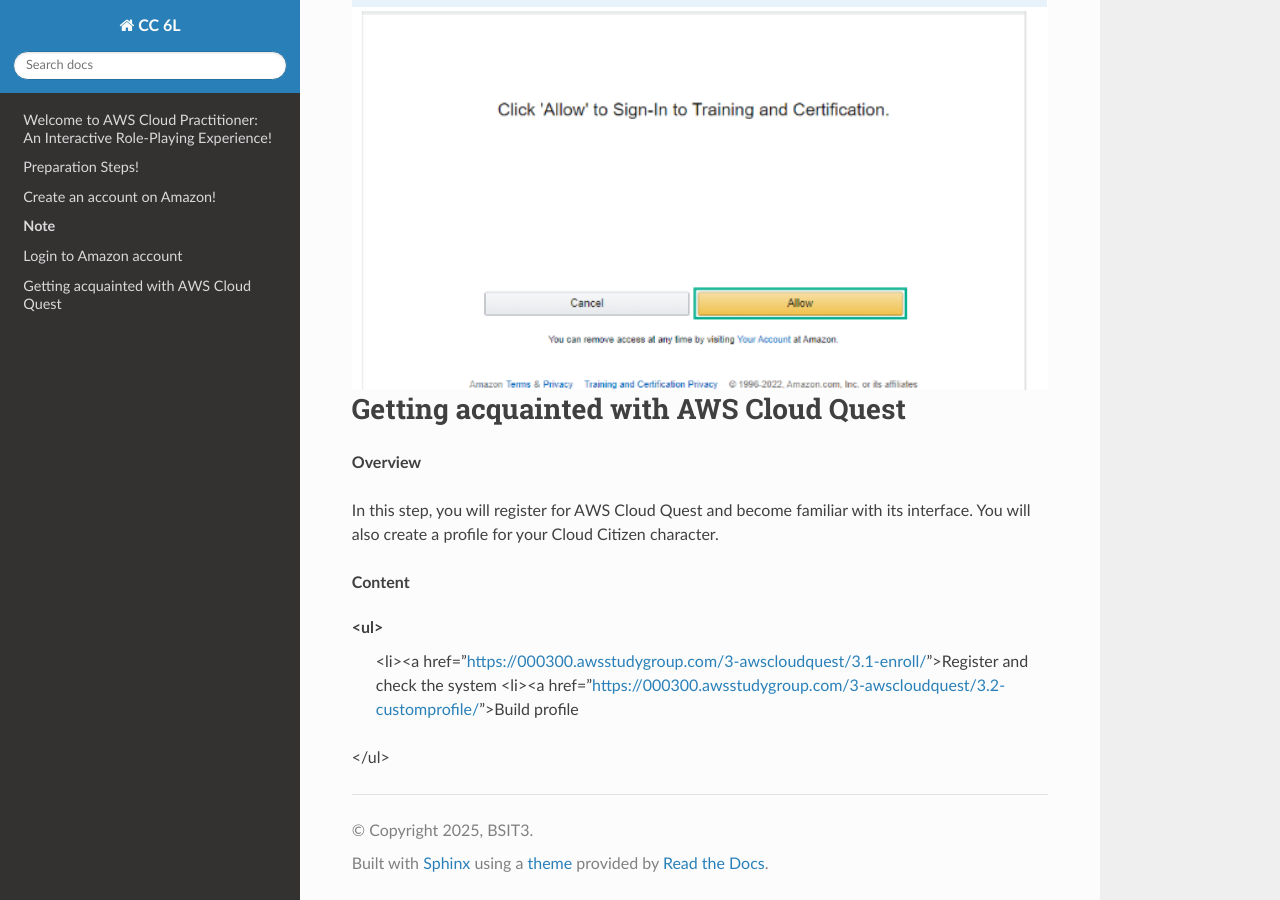
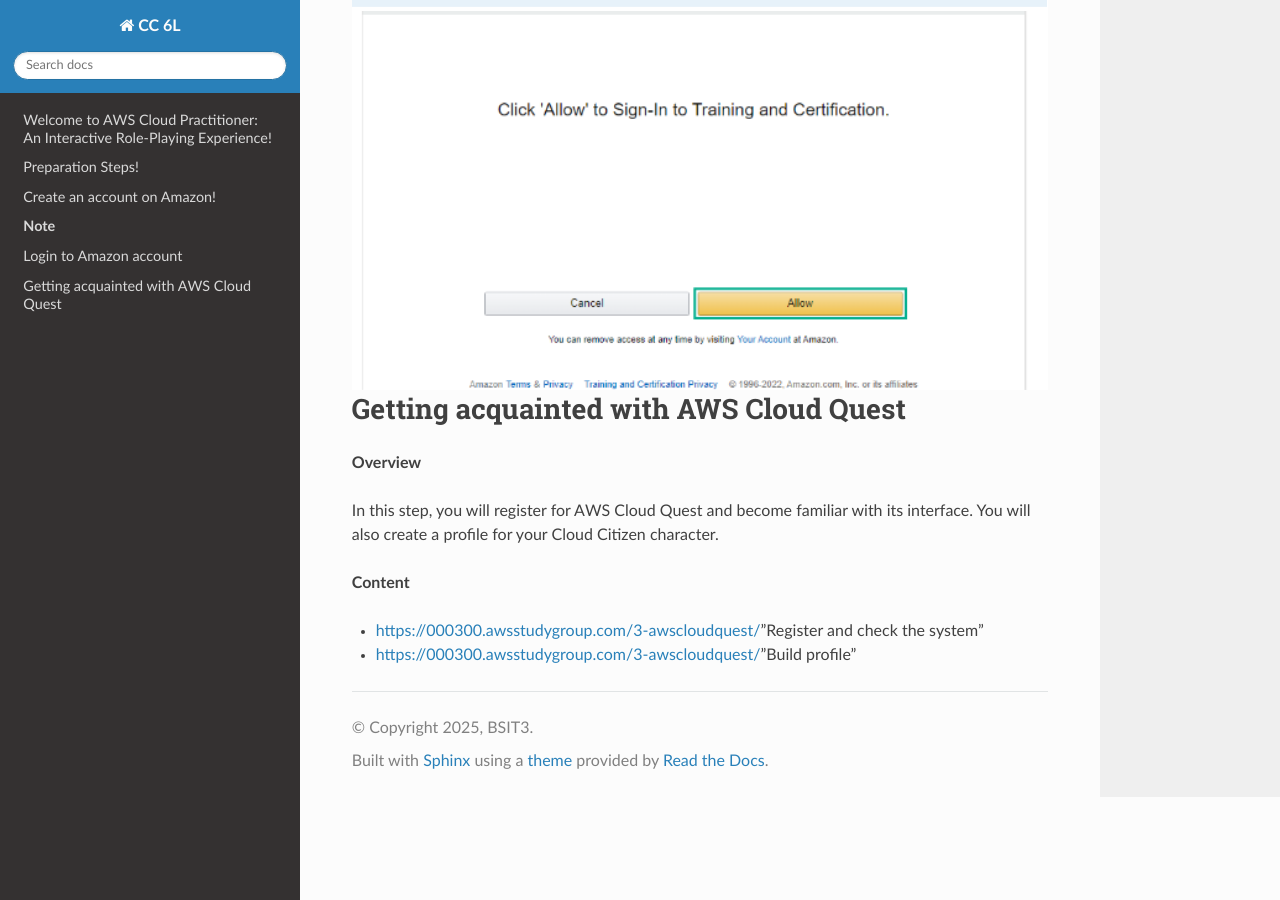
Before and after one commit to kimkimeldo/aws-clouds-pratitioner, a Sphinx documentation site: the page built from docs/source/index.rst, in a window 1280 px wide and 900 px high, scrolled down 4420 px. Built offline with Sphinx 7.4.7 and the Read the Docs theme 3.1.0, drawn with Linux system fonts in a browser that asks for light colours; pages that are not in the unit, such as notebooks, are missing from menus; some of the changed lines change nothing that is shown.

Commit message:
Update index.rst

```diff
--- a/docs/source/index.rst
+++ b/docs/source/index.rst
@@ -121,7 +121,5 @@
 
 **Content**
 
-<ul>
-  <li><a href="https://000300.awsstudygroup.com/3-awscloudquest/3.1-enroll/">Register and check the system
-  <li><a href="https://000300.awsstudygroup.com/3-awscloudquest/3.2-customprofile/">Build profile
-</ul>
+- https://000300.awsstudygroup.com/3-awscloudquest/"Register and check the system"
+- https://000300.awsstudygroup.com/3-awscloudquest/"Build profile"
```
